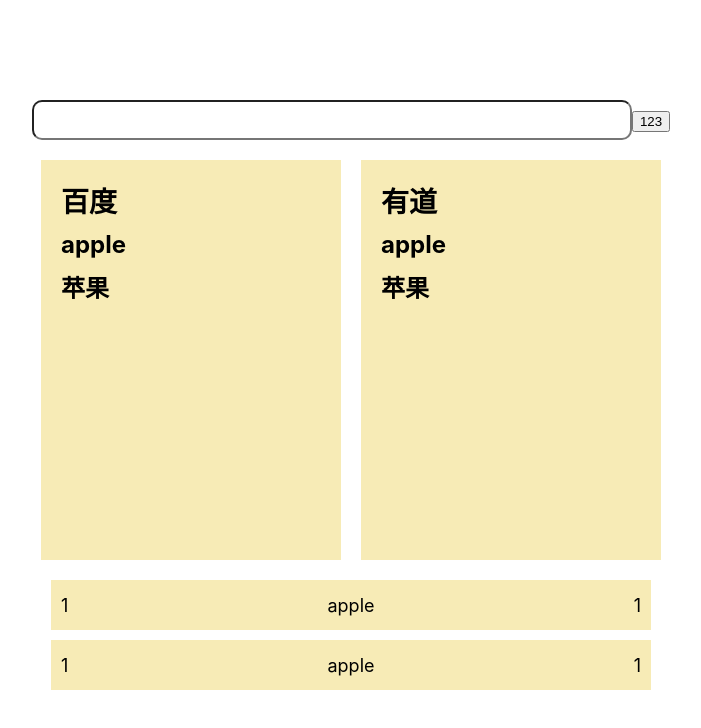
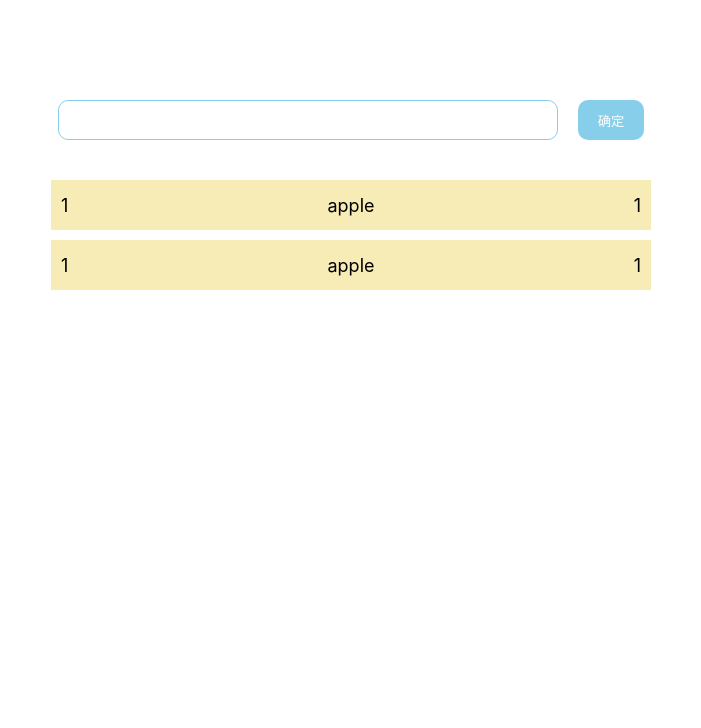
Before and after one commit to nmsn/dict-fe, a Next.js app: page /dict in a window 1280 px wide. Shown: the top 728 px of the page, without its empty margins (289-990 px from the left). Built offline with nearby package versions, Linux system fonts and the light colour scheme.

Commit message:
查询流程完成

```diff
--- a/src/components/DictSearchInput.tsx
+++ b/src/components/DictSearchInput.tsx
@@ -2,26 +2,49 @@
 import styled from "styled-components";
 import { getWord } from "@/service/dict";
 
-const StyledSearchInputItem = styled.div`
+const StyledSearchInput = styled.div`
   > input {
-    width: 600px;
+    width: 500px;
     height: 40px;
     border-radius: 10px;
     padding: 5px;
     font-size: 18px;
+    margin-right: 20px;
+    border: 1px solid skyblue;
   }
+
+  display: flex;
+  align-items: center;
 `;
 
-const DictSearchInput = () => {
+const StyledSearchBtn = styled.button`
+  height: 40px;
+  padding: 10px 20px;
+  border-radius: 10px;
+  background-color: skyblue;
+  color: #fff;
+  border: 0;
+`;
+
+const DictSearchInput = ({ onSave }) => {
   const inputRef = useRef(null);
 
   const [data, setData] = useState("");
 
   const getData = async (word: string) => {
-    const data = await getWord(word);
-    setData(data);
+    try {
+      const { code, data, msg } = await getWord(word);
+      const result = data.map(({ query, translation, type }) => ({
+        query,
+        translation,
+        type,
+      }));
+      setData(result);
+      onSave(result);
+    } catch (e) {
+      console.log(e);
+    }
   };
-
 
   const onChange = (e) => {
     setData(e.target.value);
@@ -33,10 +56,10 @@
   };
 
   return (
-    <StyledSearchInputItem>
-      <input onChange={onChange}/>
-      <button onClick={onClick}>123</button>
-    </StyledSearchInputItem>
+    <StyledSearchInput>
+      <input onChange={onChange} />
+      <StyledSearchBtn onClick={onClick}>确定</StyledSearchBtn>
+    </StyledSearchInput>
   );
 };
 
--- a/src/components/DictSearchItem.tsx
+++ b/src/components/DictSearchItem.tsx
@@ -13,23 +13,25 @@
     margin-bottom: 10px;
   }
 
-  .typeLabel {
+  .type {
     font-size: 28px;
   }
 `;
 
+const typeMap = new Map([['youdao', '有道'], ['baidu', '百度']]);
+
 const DictSearchItem = ({
-  typeLabel,
+  type,
   result,
   source,
 }: {
-  typeLabel: string;
+  type: string;
   result: string;
   source: string;
 }) => {
   return (
     <StyledSearchDictItem>
-      <div className="typeLabel">{typeLabel}</div>
+      <div className="type">{typeMap.get(type)}</div>
       <div className="source">{source}</div>
       <div className="result">{result}</div>
     </StyledSearchDictItem>
--- a/src/pages/dict.tsx
+++ b/src/pages/dict.tsx
@@ -4,8 +4,7 @@
 import DictSearchItem from "@/components/DictSearchItem";
 import DictSearchInput from "@/components/DictSearchInput";
 import DictStatItem from "@/components/DictStatItem";
-import { useQuery } from "react-query";
-import { getYoudao } from "@/service/dict";
+import { useState } from "react";
 
 const StyledPage = styled.div`
   width: 100vw;
@@ -37,7 +36,9 @@
   }
 `;
 
-const Home: NextPage = () => {
+const DictPage: NextPage = () => {
+  const [searchResult, setSearchResult] = useState([]);
+
   return (
     <StyledPage>
       <Head>
@@ -47,11 +48,13 @@
       </Head>
       <StyledMain>
         <StyledBlockContainer>
-          <DictSearchInput />
+          <DictSearchInput onSave={setSearchResult} />
         </StyledBlockContainer>
+
         <StyledBlockContainer>
-          <DictSearchItem typeLabel="百度" result="苹果" source="apple" />
-          <DictSearchItem typeLabel="有道" result="苹果" source="apple" />
+        {searchResult.map(({ query, translation, type }) => (
+          <DictSearchItem key={type} type={type} result={translation} source={query} />
+        ))}
         </StyledBlockContainer>
         <StyledBlockContainer2>
           <DictStatItem index="1" num="1" text="apple" />
@@ -62,4 +65,4 @@
   );
 };
 
-export default Home;
+export default DictPage;
```
